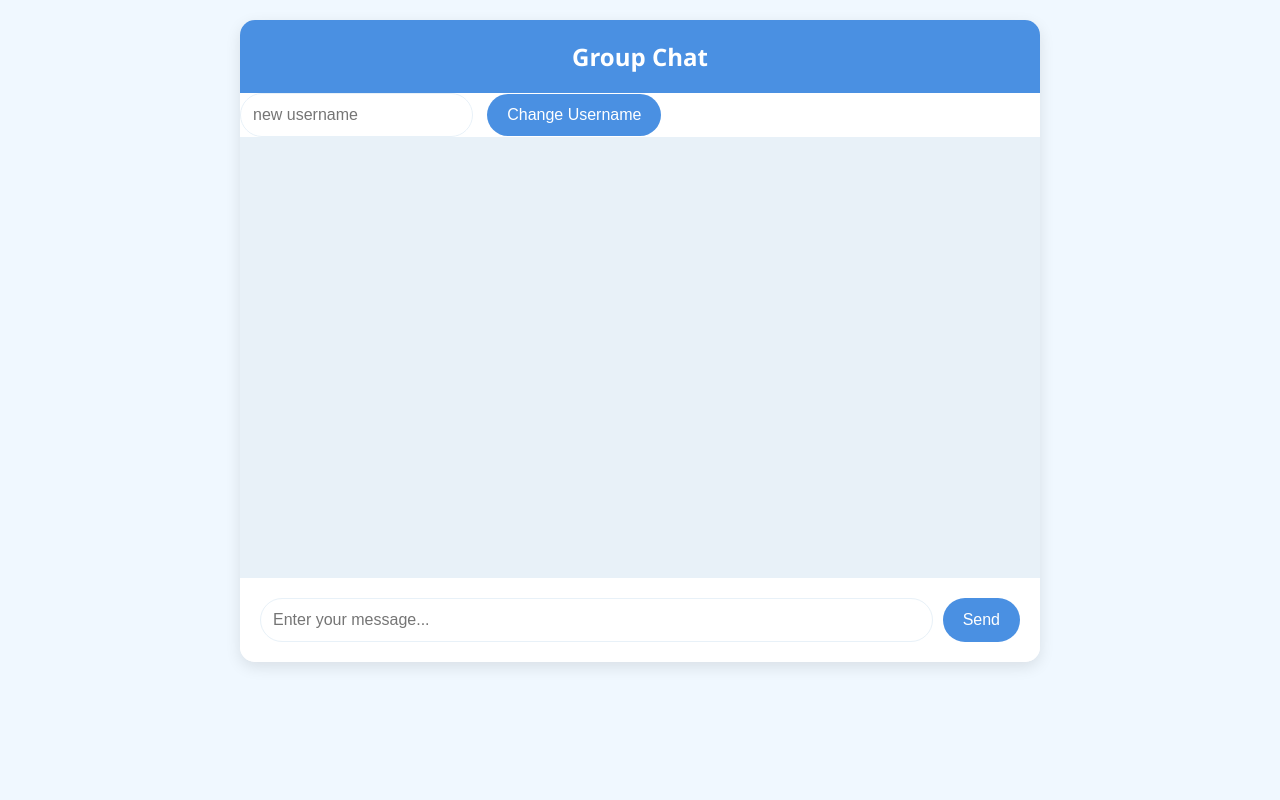
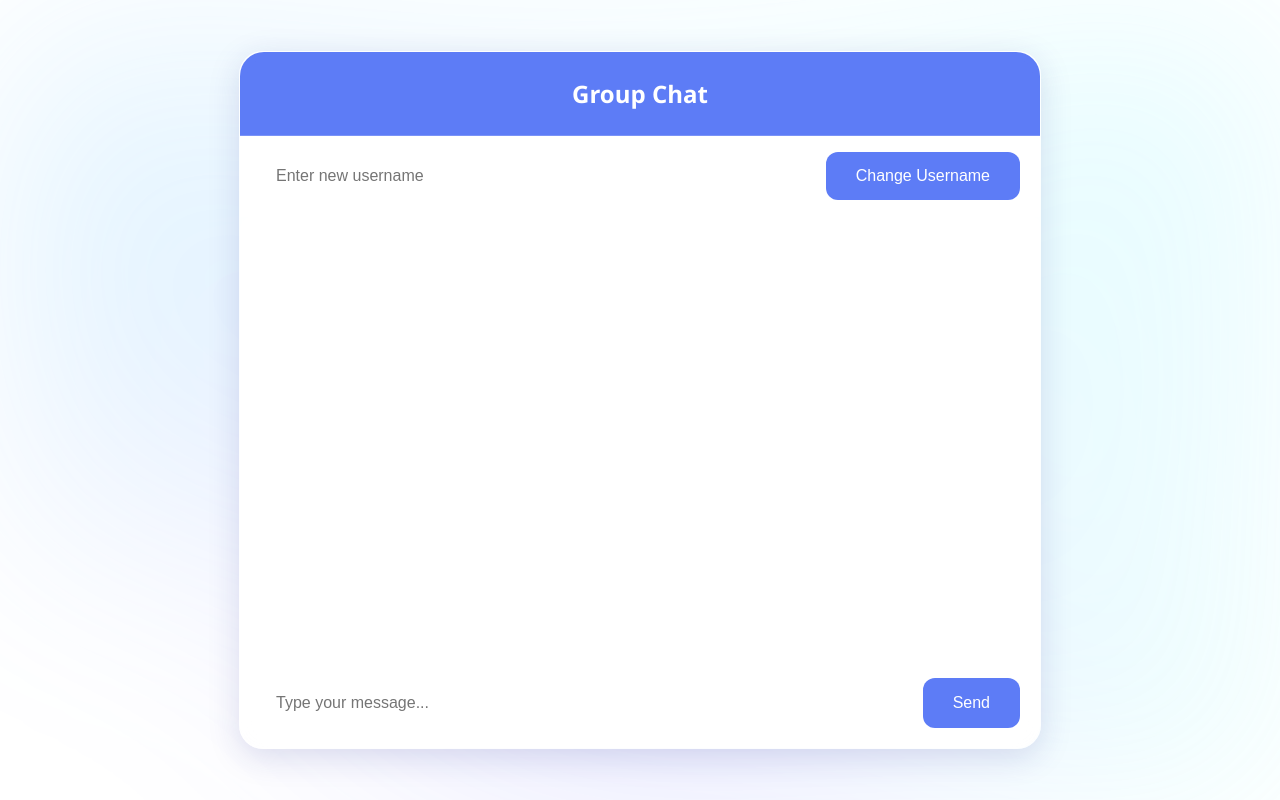
Before and after one commit to MuxN4/group_chat, a Flask app: page / in a window 1280 px wide. Run offline with Flask 3, Linux system fonts and the light colour scheme.

Commit message:
updated styling for responsiveness

```diff
--- a/templates/index.html
+++ b/templates/index.html
@@ -7,53 +7,96 @@
     <script src="https://cdnjs.cloudflare.com/ajax/libs/socket.io/4.8.1/socket.io.js" integrity="sha512-8BHxHDLsOHx+flIrQ0DrZcea7MkHqRU5GbTHmbdzMRnAaoCIkZ97PqZcXJkKZckMMhqfoeaJE+DNUVuyoQsO3Q==" crossorigin="anonymous" referrerpolicy="no-referrer"></script>
     <style>
         :root {
-            --primary-color: #4a90e2;
-            --primary-light: #5da8ff;
-            --primary-dark: #3a7cbd;
-            --secondary-color: #e8f1f8;
-            --text-color: #2c3e50;
-            --bg-color: #f0f8ff;
-            --message-bg: #e1eeff;
-            --system-message-color: #8fa4b8;
+            --primary-color: #4C6EF5;
+            --primary-light: #748FFC;
+            --primary-dark: #364FC7;
+            --secondary-color: #72C1E8;
+            --text-color: #2D3436;
+            --bg-color: rgba(255, 255, 255, 0.95);
+            --message-bg: rgba(247, 247, 247, 0.95);
+            --system-message-color: #95A5A6;
         }
 
         body {
             font-family: "Segoe UI", Tahoma, Geneva, Verdana, sans-serif;
             margin: 0;
             padding: 0;
-            background-color: var(--bg-color);
-            color: var(--text-color);
+            min-height: 100vh;
+            display: flex;
+            align-items: center;
+            justify-content: center;
+            position: relative;
+            background-color: #ffffff;
+            overflow-x: hidden;
+        }
+
+        body::before {
+            content: "";
+            position: fixed;
+            width: 100%;
+            height: 100%;
+            background-image:
+                radial-gradient(at 27% 37%, hsla(220, 98%, 61%, 1) 0px, transparent 0%),
+                radial-gradient(at 97% 21%, hsla(190, 88%, 72%, 1) 0px, transparent 50%),
+                radial-gradient(at 52% 99%, hsla(240, 85%, 61%, 1) 0px, transparent 50%),
+                radial-gradient(at 10% 29%, hsla(210, 96%, 67%, 1) 0px, transparent 50%),
+                radial-gradient(at 97% 96%, hsla(180, 70%, 74%, 1) 0px, transparent 50%),
+                radial-gradient(at 33% 50%, hsla(250, 67%, 73%, 1) 0px, transparent 50%),
+                radial-gradient(at 79% 53%, hsla(200, 68%, 79%, 1) 0px, transparent 50%);
+            filter: blur(100px) saturate(150%);
+            opacity: 0.15;
+            z-index: -1;
+        }
+
+        @keyframes slideIn {
+            from {
+                transform: translateY(20px);
+                opacity: 0;
+            }
+            to {
+                transform: translateY(0);
+                opacity: 1;
+            }
         }
 
         .chat-container {
+            width: 90%;
             max-width: 800px;
-				margin: 20px auto;
-				background-color: white;
-				border-radius: 15px;
-				box-shadow: 0 5px 15px rgba(0, 0, 0, 0.1);
-				overflow: hidden;
+            background: rgba(255, 255, 255, 0.8);
+            border-radius: 24px;
+            box-shadow: 0 8px 32px rgba(31, 38, 135, 0.15);
+            backdrop-filter: blur(8px);
+            border: 1px solid rgba(255, 255, 255, 0.18);
+            margin: 20px;
+            animation: slideIn 0.5s ease-out;
+            z-index: 1;
         }
 
         .chat-header {
-				background-color: var(--primary-color);
+            background: rgba(76, 110, 245, 0.9);
             color: white;
-				padding: 20px;
+            padding: 25px;
             text-align: center;
             font-size: 24px;
             font-weight: bold;
+            border-radius: 24px 24px 0 0;
+            backdrop-filter: blur(8px);
+            border-bottom: 1px solid rgba(255, 255, 255, 0.18);
         }
 
         .chat-messages {
             height: 400px;
             overflow-y: auto;
             padding: 20px;
-				background-color: var(--secondary-color);
+            background: rgba(255, 255, 255, 0.7);
+            backdrop-filter: blur(8px);
         }
 
         .message {
             margin-bottom: 15px;
             display: flex;
             align-items: flex-start;
+            animation: slideIn 0.3s ease-out;
         }
 
         .message img {
@@ -62,95 +105,107 @@
             border-radius: 50%;
             margin-right: 10px;
             border: 2px solid var(--primary-color);
+            transition: transform 0.3s ease;
         }
 
         .message-content {
-				background-color: var(--message-bg);
-				padding: 12px;
+            background: rgba(255, 255, 255, 0.9);
+            padding: 15px;
             border-radius: 18px;
             max-width: 70%;
-				box-shadow: 0 2px 5px rgba(0, 0, 0, 0.05);
+            box-shadow: 0 4px 15px rgba(0, 0, 0, 0.05);
+            backdrop-filter: blur(8px);
+            border: 1px solid rgba(255, 255, 255, 0.18);
         }
 
-			.message-username {
-				font-weight: bold;
-				margin-bottom: 5px;
-				color: var(--primary-dark);
+        .message.sent .message-content {
+            background: rgba(76, 110, 245, 0.9);
+            color: white;
         }
 
-            .chat-input {
+        .username-container {
             display: flex;
-				padding: 20px;
-				background-color: white;
-				border-top: 1px solid var(--secondary-color);
+            padding: 15px 20px;
+            background: rgba(255, 255, 255, 0.8);
+            align-items: center;
+            backdrop-filter: blur(8px);
+            border-bottom: 1px solid rgba(255, 255, 255, 0.18);
         }
 
         #message-input,
         #username-input {
             flex-grow: 1;
-				padding: 12px;
-				border: 1px solid var(--secondary-color);
-				border-radius: 25px;
+            padding: 15px;
+            border: 1px solid rgba(255, 255, 255, 0.18);
+            border-radius: 12px;
             margin-right: 10px;
             font-size: 16px;
+            background: rgba(255, 255, 255, 0.9);
+            backdrop-filter: blur(8px);
+            transition: all 0.3s ease;
+        }
+
+        #message-input:focus,
+        #username-input:focus {
+            outline: none;
+            border-color: var(--primary-color);
+            box-shadow: 0 0 15px rgba(76, 110, 245, 0.1);
         }
 
         #send-button,
         #update-username-button {
-				background-color: var(--primary-color);
+            background: rgba(76, 110, 245, 0.9);
             color: white;
             border: none;
-				padding: 12px 20px;
-				border-radius: 25px;
+            padding: 15px 30px;
+            border-radius: 12px;
             cursor: pointer;
             font-size: 16px;
-				transition: background-color 0.3s ease;
+            transition: all 0.3s ease;
+            backdrop-filter: blur(8px);
         }
 
         #send-button:hover,
         #update-username-button:hover {
-				background-color: var(--primary-dark);
-			}
-
-			.username-container {
-				display: flex;
-				padding: 15px 20px;
-				background-color: var(--secondary-color);
-				align-items: center;
-			}
-
-			#current-username {
-				margin-right: 10px;
-				font-weight: bold;
-				color: var(--primary-dark);
+            background: rgba(76, 110, 245, 1);
+            transform: translateY(-2px);
+            box-shadow: 0 5px 15px rgba(76, 110, 245, 0.2);
         }
 
         .system-message {
             text-align: center;
             font-style: italic;
             color: var(--system-message-color);
-				margin: 10px 0;
+            margin: 15px 0;
+            padding: 10px;
+            background: rgba(255, 255, 255, 0.7);
+            border-radius: 10px;
+            animation: slideIn 0.3s ease-out;
+            backdrop-filter: blur(8px);
         }
 
-            .message.sent {
-				flex-direction: row-reverse;
+        .chat-input {
+            display: flex;
+            padding: 20px;
+            background: rgba(255, 255, 255, 0.8);
+            border-radius: 0 0 24px 24px;
+            backdrop-filter: blur(8px);
+            border-top: 1px solid rgba(255, 255, 255, 0.18);
         }
 
-			.message.sent .message-content {
-				background-color: var(--primary-color);
-				color: white;
-				margin-left: 10px;
-				margin-right: 0;
+        .chat-messages::-webkit-scrollbar {
+            width: 8px;
         }
 
-			.message.sent .message-username {
-				text-align: right;
-				color: white;
+        .chat-messages::-webkit-scrollbar-track {
+            background: rgba(255, 255, 255, 0.1);
+            border-radius: 4px;
         }
 
-			.message.sent img {
-				margin-right: 0;
-				margin-left: 10px;
+        .chat-messages::-webkit-scrollbar-thumb {
+            background: rgba(76, 110, 245, 0.5);
+            border-radius: 4px;
+            backdrop-filter: blur(8px);
         }
     </style>
 </head>
@@ -159,14 +214,14 @@
         <div class="chat-header">
             Group Chat
         </div>
-        <div class="username-cointainer">
-            <span id="current-usename"></span>
-            <input type="text" id="username-input" placeholder="new username">
+        <div class="username-container">
+            <span id="current-username"></span>
+            <input type="text" id="username-input" placeholder="Enter new username">
             <button id="update-username-button">Change Username</button>
         </div>
         <div class="chat-messages" id="chat-messages"></div>
         <div class="chat-input">
-            <input type="text" id="message-input" placeholder="Enter your message...">
+            <input type="text" id="message-input" placeholder="Type your message...">
             <button id="send-button">Send</button>
         </div>
     </div>
@@ -177,7 +232,7 @@
         const sendButton = document.getElementById("send-button");
         const currentUsernameSpan = document.getElementById("current-username");
         const usernameInput = document.getElementById("username-input");
-        const updateUsernameButton = document.getElementById("update-username-button")
+        const updateUsernameButton = document.getElementById("update-username-button");
 
         let currentUsername = "";
 
@@ -240,7 +295,7 @@
                 }
 
                 const avatarImg = document.createElement("img");
-                avatarImg.src = avatar;
+                avatarImg.src = avatar || "/api/placeholder/40/40";
                 messageElement.appendChild(avatarImg);
 
                 const contentDiv = document.createElement("div");
```
Lines whose indentation alone changed are shown as unchanged.
